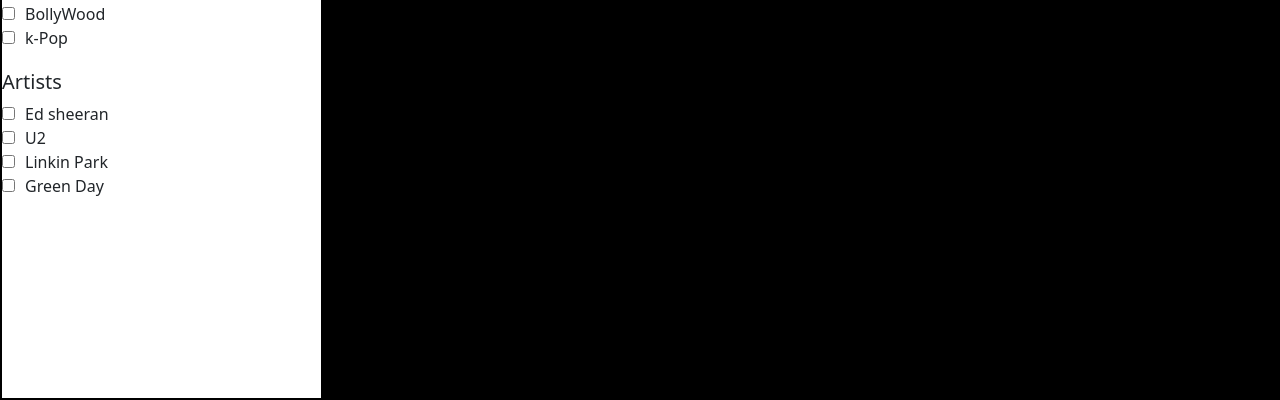
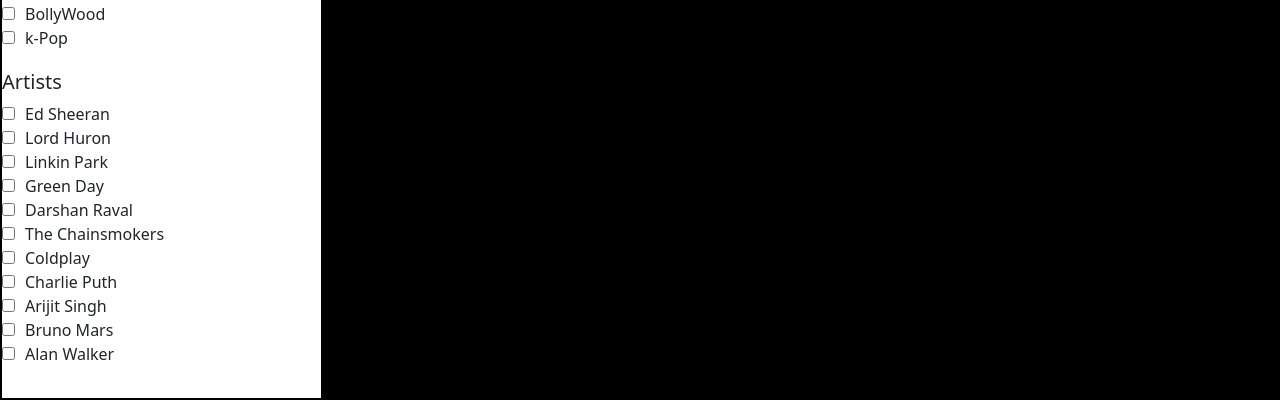
Before and after one commit to 8090anshumansingh/Rhythm, a React (Create React App) app in the folder client-side/: page /search in a window 1280 px wide. Shown: the part 722-1122 px from the top of the page. Built offline with nearby package versions, Linux system fonts and the light colour scheme; no server answers.

Commit message:
filters added

```diff
--- a/client-side/src/components/search/search.js
+++ b/client-side/src/components/search/search.js
@@ -17,6 +17,56 @@
   const [isPlaying, setIsPlaying] = useState([false]);
   const myRef = useRef(null);
   const executeScroll = () => scrollToRef(myRef);
+
+  const [artistOptions, setArtistOptions] = useState([
+    {
+      name: "Ed Sheeran",
+      tick: false,
+    },
+    {
+      name: "Lord Huron",
+      tick: false,
+    },
+    {
+      name: "Linkin Park",
+      tick: false,
+    },
+    {
+      name: "Green Day",
+      tick: false,
+    },
+    {
+      name: "Darshan Raval",
+      tick: false,
+    },
+    {
+      name: "The Chainsmokers",
+      tick: false,
+    },
+    {
+      name: "Coldplay",
+      tick: false,
+    },
+    {
+      name: "Charlie Puth",
+      tick: false,
+    },
+    {
+      name: "Arijit Singh",
+      tick: false,
+    },
+    {
+      name: "Bruno Mars",
+      tick: false,
+    },
+    {
+      name: "Alan Walker",
+      tick: false,
+    },
+  ]);
+  const [filter, setFilter] = useState({
+    artists: [],
+  });
 
   useEffect(() => {
     const fetchSongs = async () => {
@@ -38,6 +88,10 @@
         });
         newTracks.forEach((n) => {
           setSongs((prev) => {
+            return [...prev, n];
+          });
+
+          setAllSongs((prev) => {
             return [...prev, n];
           });
         });
@@ -68,6 +122,10 @@
           setSongs((prev) => {
             return [...prev, n];
           });
+
+          setAllSongs((prev) => {
+            return [...prev, n];
+          });
         });
       } catch (e) {
         console.log(e);
@@ -93,6 +151,10 @@
 
         newTracks.forEach((n) => {
           setSongs((prev) => {
+            return [...prev, n];
+          });
+
+          setAllSongs((prev) => {
             return [...prev, n];
           });
         });
@@ -122,6 +184,10 @@
           setSongs((prev) => {
             return [...prev, n];
           });
+
+          setAllSongs((prev) => {
+            return [...prev, n];
+          });
         });
       } catch (e) {
         console.log(e);
@@ -147,6 +213,10 @@
 
         newTracks.forEach((n) => {
           setSongs((prev) => {
+            return [...prev, n];
+          });
+
+          setAllSongs((prev) => {
             return [...prev, n];
           });
         });
@@ -176,6 +246,10 @@
           setSongs((prev) => {
             return [...prev, n];
           });
+
+          setAllSongs((prev) => {
+            return [...prev, n];
+          });
         });
       } catch (e) {
         console.log(e);
@@ -201,6 +275,10 @@
 
         newTracks.forEach((n) => {
           setSongs((prev) => {
+            return [...prev, n];
+          });
+
+          setAllSongs((prev) => {
             return [...prev, n];
           });
         });
@@ -230,6 +308,10 @@
           setSongs((prev) => {
             return [...prev, n];
           });
+
+          setAllSongs((prev) => {
+            return [...prev, n];
+          });
         });
       } catch (e) {
         console.log(e);
@@ -255,6 +337,10 @@
 
         newTracks.forEach((n) => {
           setSongs((prev) => {
+            return [...prev, n];
+          });
+
+          setAllSongs((prev) => {
             return [...prev, n];
           });
         });
@@ -284,6 +370,10 @@
           setSongs((prev) => {
             return [...prev, n];
           });
+
+          setAllSongs((prev) => {
+            return [...prev, n];
+          });
         });
       } catch (e) {
         console.log(e);
@@ -309,6 +399,10 @@
 
         newTracks.forEach((n) => {
           setSongs((prev) => {
+            return [...prev, n];
+          });
+
+          setAllSongs((prev) => {
             return [...prev, n];
           });
         });
@@ -338,6 +432,10 @@
           setSongs((prev) => {
             return [...prev, n];
           });
+
+          setAllSongs((prev) => {
+            return [...prev, n];
+          });
         });
       } catch (e) {
         console.log(e);
@@ -363,6 +461,10 @@
 
         newTracks.forEach((n) => {
           setSongs((prev) => {
+            return [...prev, n];
+          });
+
+          setAllSongs((prev) => {
             return [...prev, n];
           });
         });
@@ -476,6 +578,47 @@
     return minutes + ":" + (seconds < 10 ? "0" : "") + seconds;
   }
 
+  const artistChangeHandler = (event) => {
+    const value = event.target.value;
+    const curr = filter.artists;
+    if (event.target.checked === true) {
+      setArtistOptions((prevState) => {
+        return prevState.map((li) =>
+          li.name === value ? { ...li, tick: true } : li
+        );
+      });
+      curr.push(value);
+      setFilter((prev) => {
+        prev.artists = curr;
+        return prev;
+      });
+    } else {
+      setArtistOptions((prevState) => {
+        return prevState.map((li) =>
+          li.name === value ? { ...li, tick: false } : li
+        );
+      });
+
+      const ind = curr.indexOf(value);
+      curr.splice(ind, 1);
+      setFilter((prev) => {
+        prev.artists = curr;
+        return prev;
+      });
+    }
+  };
+
+  useEffect(() => {
+    if (filter.artists.length === 0) {
+      setSongs(allSongs);
+    } else {
+      var currentSongs = allSongs.filter((s) =>
+        filter.artists.includes(s.artist)
+      );
+      setSongs(currentSongs);
+    }
+  }, [filter, artistOptions]);
+
   return (
     <React.Fragment>
       <Navbar />
@@ -523,30 +666,19 @@
             </div>
             <div className="filter-section">
               <h5>Artists</h5>
-              <div className="artistBox">
-                <input type="checkbox" id="loc" />
-                <label htmlFor="loc" className="para">
-                  Ed sheeran
-                </label>
-              </div>
-              <div className="artistBox">
-                <input type="checkbox" id="loc" />
-                <label htmlFor="loc" className="para">
-                  U2
-                </label>
-              </div>
-              <div className="artistBox">
-                <input type="checkbox" id="loc" />
-                <label htmlFor="loc" className="para">
-                  Linkin Park
-                </label>
-              </div>
-              <div className="artistBox">
-                <input type="checkbox" id="loc" />
-                <label htmlFor="loc" className="para">
-                  Green Day
-                </label>
-              </div>
+              {artistOptions.map((a) => (
+                <div className="artistBox">
+                  <input
+                    type="checkbox"
+                    onChange={artistChangeHandler}
+                    value={a.name}
+                    checked={a.tick}
+                  />
+                  <label htmlFor="loc" className="para">
+                    {a.name}
+                  </label>
+                </div>
+              ))}
             </div>
           </div>
 
```
Also changed, not shown: 1 other file (tests, documents, lock files or other folders).
